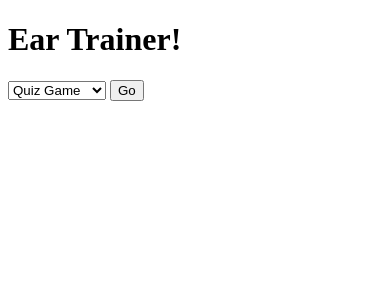
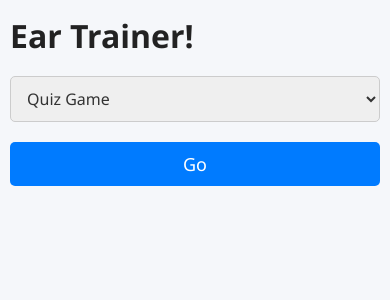
Before and after one commit to SuperNinjaCat5/Ear-Trainer, a Flask app: page / in a window 390 px wide. Shown: the top 300 px of the page. Run offline with Flask 3, Linux system fonts and the light colour scheme.

Commit message:
Enhance Quiz Game functionality and improve UI styling
- Added message display for quiz results in Quiz_Game.html
- Updated score handling in app.py for better user feedback
- Improved CSS styles for a more modern look and responsive design
- Ensured consistent stylesheet linking across all HTML templates

```diff
--- a/app.py
+++ b/app.py
@@ -25,9 +25,10 @@ def submit_level_duration():
 
 @app.route("/Quiz_Game/<level>-<duration>")
 def show_page_Quiz_Game(level, duration):
+    message = request.args.get("message", "")
+    score = int(request.args.get("score", 0))
     freq = get_random_freq(level)
-    score = int(request.args.get("score", 0))  # default score = 0
-    return render_template("Quiz_Game.html", level=level, duration=duration, freq=freq, score=score)
+    return render_template("Quiz_Game.html", level=level, duration=duration, freq=freq, score=score, message=message)
 
 @app.route("/guess_submit_quiz_game", methods=["POST"])
 def guess_submit_quiz_game():
@@ -55,13 +56,15 @@ def guess_submit_quiz_game():
     if original_name is None:
         original_name = 'A4'
 
+    correct = f"Incorrect the note was {original_name}"
 
     if player_guess.strip().upper() == original_name.upper():
         score += 1
+        correct = "Correct!"
 
     new_freq = get_random_freq(level)
 
-    return redirect(url_for("show_page_Quiz_Game", level=level, duration=duration, score=score))
+    return redirect(url_for("show_page_Quiz_Game", level=level, duration=duration, score=score, message=correct))
 
 @app.route("/<page>")
 def show_page_select_game(page):
--- a/static/style.css
+++ b/static/style.css
@@ -1,10 +1,119 @@
-body {
-    background-color: #1e1e2f;
-    color: white;
-    font-family: sans-serif;
-    padding: 2rem;
+/* Universal reset and base */
+* {
+  margin: 0;
+  padding: 0;
+  box-sizing: border-box;
+  font-family: 'Segoe UI', Tahoma, Geneva, Verdana, sans-serif;
+  color: #333;
 }
 
-h1 {
-    color: #4fc3f7;
+body {
+  background-color: #f5f7fa;
+  line-height: 1.6;
+  font-size: 16px;
+  padding: 20px;
 }
+
+/* Container to center content */
+.container {
+  max-width: 960px;
+  margin: 0 auto;
+  background-color: white;
+  padding: 30px;
+  box-shadow: 0 2px 10px rgba(0,0,0,0.1);
+  border-radius: 8px;
+}
+
+/* Headings */
+h1, h2, h3 {
+  color: #222;
+  margin-bottom: 15px;
+  font-weight: 600;
+}
+
+/* Paragraphs */
+p {
+  margin-bottom: 15px;
+}
+
+/* Buttons */
+button {
+  background-color: #007bff;
+  color: white;
+  border: none;
+  padding: 10px 18px;
+  font-size: 16px;
+  border-radius: 5px;
+  cursor: pointer;
+  transition: background-color 0.25s ease;
+}
+
+button:hover {
+  background-color: #0056b3;
+}
+
+/* Inputs and text fields */
+input[type="text"],
+input[type="number"],
+select,
+textarea {
+  width: 100%;
+  padding: 10px 12px;
+  margin-bottom: 20px;
+  border: 1px solid #ccc;
+  border-radius: 5px;
+  font-size: 16px;
+  transition: border-color 0.3s ease;
+}
+
+input[type="text"]:focus,
+input[type="number"]:focus,
+select:focus,
+textarea:focus {
+  outline: none;
+  border-color: #007bff;
+}
+
+/* Links */
+a {
+  color: #007bff;
+  text-decoration: none;
+}
+
+a:hover {
+  text-decoration: underline;
+}
+
+/* Tables */
+table {
+  border-collapse: collapse;
+  width: 100%;
+  margin-bottom: 25px;
+}
+
+th, td {
+  border: 1px solid #ddd;
+  padding: 12px 15px;
+  text-align: left;
+}
+
+th {
+  background-color: #f0f0f0;
+  font-weight: 600;
+}
+
+/* Small responsive tweak */
+@media (max-width: 600px) {
+  body {
+    padding: 10px;
+  }
+
+  .container {
+    padding: 15px;
+  }
+
+  button {
+    width: 100%;
+    font-size: 18px;
+  }
+}
--- a/templates/Quiz_Game_Menu.html
+++ b/templates/Quiz_Game_Menu.html
@@ -1,7 +1,8 @@
 <!DOCTYPE html>
 <html>
 <head>
-    <title>Home - Ear Trainer</title>
+    <title>Quiz Menu - Ear Trainer</title>
+    <link rel="stylesheet" href="{{ url_for('static', filename='style.css') }}">
 </head>
 <body>
     <h1>Ear Trainer!</h1>
--- a/templates/home.html
+++ b/templates/home.html
@@ -2,6 +2,7 @@
 <html>
 <head>
     <title>Home - Ear Trainer</title>
+    <link rel="stylesheet" href="{{ url_for('static', filename='style.css') }}">
 </head>
 <body>
     <h1>Ear Trainer!</h1>
```
Also changed, not shown: templates/Quiz_Game.html (+8 -7 lines).
